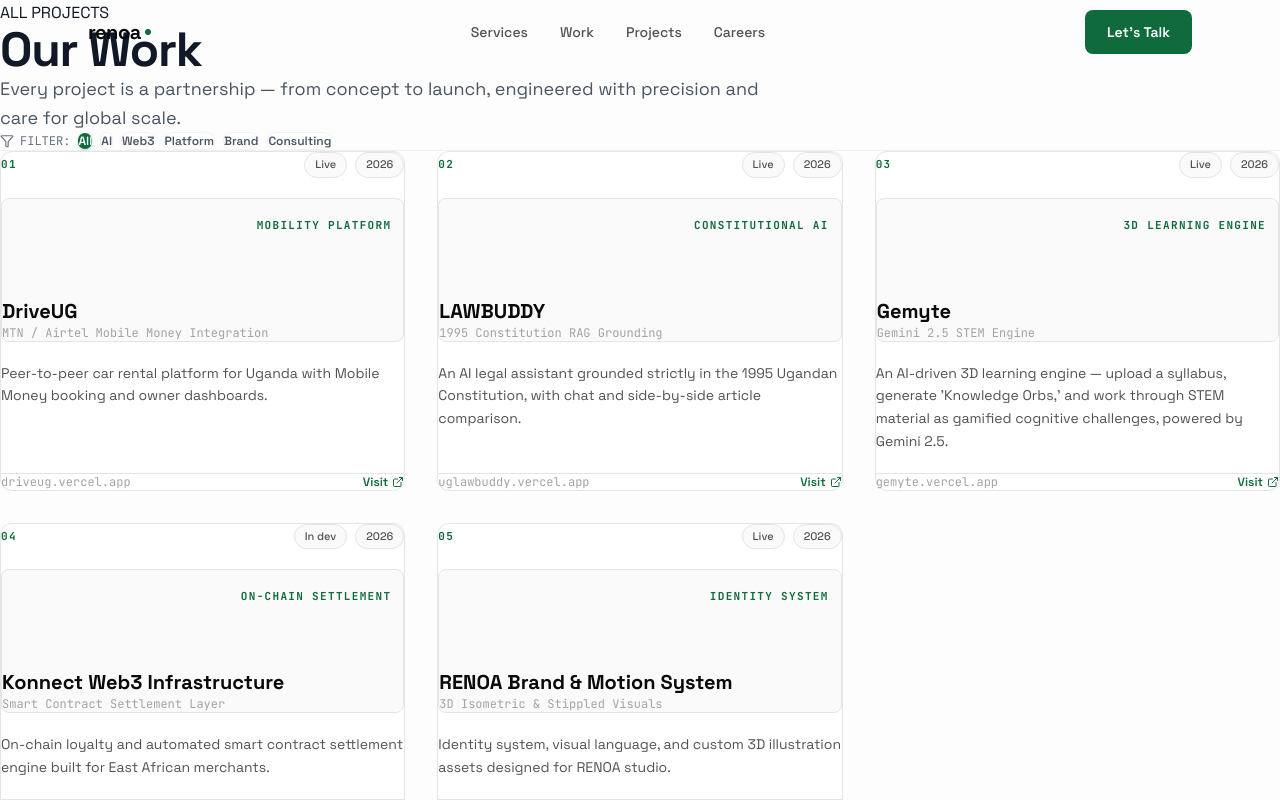
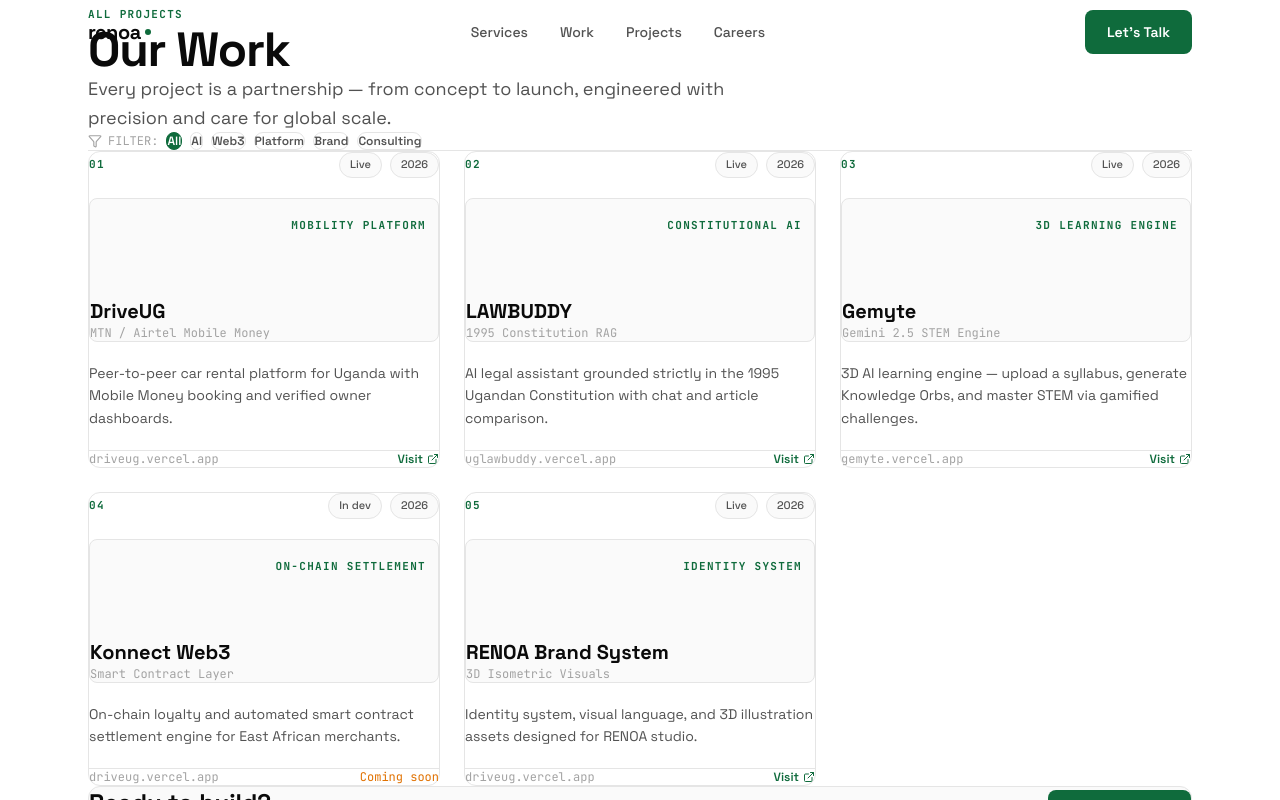
Before and after one commit to Ashelycole1/RENOA, a Next.js app: page /projects in a window 1280 px wide. Shown: the top 800 px of the page. Built offline with nearby package versions, Linux system fonts and the light colour scheme.

Commit message:
feat(pages): update Projects page with filter pills and project cards

```diff
--- a/src/app/projects/page.tsx
+++ b/src/app/projects/page.tsx
@@ -5,7 +5,7 @@
 import Footer from "@/components/Footer";
 import BookingModal from "@/components/BookingModal";
 import WorkCard, { ProjectData } from "@/components/WorkCard";
-import { Filter, ArrowRight } from "lucide-react";
+import { Filter } from "lucide-react";
 
 const ALL_PROJECTS: ProjectData[] = [
   {
@@ -13,12 +13,11 @@
     title: "DriveUG",
     category: "Platform",
     year: "2026",
-    description: "Peer-to-peer car rental platform for Uganda with Mobile Money booking and owner dashboards.",
+    description: "Peer-to-peer car rental platform for Uganda with Mobile Money booking and verified owner dashboards.",
     liveUrl: "https://driveug.vercel.app",
     badge: "MOBILITY PLATFORM",
     accentColor: "#0F6B3C",
-    metrics: "MTN / Airtel Mobile Money Integration",
-    techStack: ["Next.js 14", "Mobile Money", "Tailwind CSS"],
+    metrics: "MTN / Airtel Mobile Money",
     inDevelopment: false,
   },
   {
@@ -26,12 +25,11 @@
     title: "LAWBUDDY",
     category: "AI",
     year: "2026",
-    description: "An AI legal assistant grounded strictly in the 1995 Ugandan Constitution, with chat and side-by-side article comparison.",
+    description: "AI legal assistant grounded strictly in the 1995 Ugandan Constitution with chat and article comparison.",
     liveUrl: "https://uglawbuddy.vercel.app",
     badge: "CONSTITUTIONAL AI",
     accentColor: "#0F6B3C",
-    metrics: "1995 Constitution RAG Grounding",
-    techStack: ["Agentic AI", "Vector Search", "Uganda Law"],
+    metrics: "1995 Constitution RAG",
     inDevelopment: false,
   },
   {
@@ -39,111 +37,102 @@
     title: "Gemyte",
     category: "AI",
     year: "2026",
-    description: "An AI-driven 3D learning engine — upload a syllabus, generate 'Knowledge Orbs,' and work through STEM material as gamified cognitive challenges, powered by Gemini 2.5.",
+    description: "3D AI learning engine — upload a syllabus, generate Knowledge Orbs, and master STEM via gamified challenges.",
     liveUrl: "https://gemyte.vercel.app",
     badge: "3D LEARNING ENGINE",
     accentColor: "#0F6B3C",
     metrics: "Gemini 2.5 STEM Engine",
-    techStack: ["Gemini 2.5", "WebGL", "Gamification"],
     inDevelopment: false,
   },
   {
     id: "konnect-web3",
-    title: "Konnect Web3 Infrastructure",
+    title: "Konnect Web3",
     category: "Web3",
     year: "2026",
-    description: "On-chain loyalty and automated smart contract settlement engine built for East African merchants.",
+    description: "On-chain loyalty and automated smart contract settlement engine for East African merchants.",
     liveUrl: "https://driveug.vercel.app",
     badge: "ON-CHAIN SETTLEMENT",
     accentColor: "#0F6B3C",
-    metrics: "Smart Contract Settlement Layer",
-    techStack: ["Solidity", "Web3", "Next.js"],
+    metrics: "Smart Contract Layer",
     inDevelopment: true,
   },
   {
     id: "renoa-brand",
-    title: "RENOA Brand & Motion System",
+    title: "RENOA Brand System",
     category: "Brand",
     year: "2026",
-    description: "Identity system, visual language, and custom 3D illustration assets designed for RENOA studio.",
+    description: "Identity system, visual language, and 3D illustration assets designed for RENOA studio.",
     liveUrl: "https://driveug.vercel.app",
     badge: "IDENTITY SYSTEM",
     accentColor: "#0F6B3C",
-    metrics: "3D Isometric & Stippled Visuals",
-    techStack: ["Design System", "Motion Design"],
+    metrics: "3D Isometric Visuals",
     inDevelopment: false,
   },
 ];
 
-const FILTER_CATEGORIES = ["All", "AI", "Web3", "Platform", "Brand", "Consulting"];
+const FILTERS = ["All", "AI", "Web3", "Platform", "Brand", "Consulting"];
 
 export default function ProjectsPage() {
   const [bookingOpen, setBookingOpen] = useState(false);
-  const [selectedCategory, setSelectedCategory] = useState("All");
+  const [filter, setFilter] = useState("All");
 
-  const filteredProjects = selectedCategory === "All"
+  const filtered = filter === "All"
     ? ALL_PROJECTS
-    : ALL_PROJECTS.filter((p) => p.category === selectedCategory);
+    : ALL_PROJECTS.filter((p) => p.category === filter);
 
   return (
-    <div className="min-h-screen bg-[#fdfdfd] text-[#111827] selection:bg-[#0F6B3C] selection:text-white">
+    <div className="min-h-screen bg-white text-[#0a0a0a]">
       <Nav onOpenBooking={() => setBookingOpen(true)} />
 
       <main className="pt-32 pb-24">
-        <div className="container">
+        <div className="wrapper">
           {/* Header */}
-          <div className="max-w-3xl mb-12 space-y-4">
-            <span className="eyebrow">ALL PROJECTS</span>
-
-            <h1 className="text-4xl sm:text-5xl font-bold text-[#111827] tracking-tight">
-              Our Work
-            </h1>
-
-            <p className="text-lg text-[#4B5563] leading-relaxed">
+          <div className="max-w-2xl mb-12 space-y-3">
+            <span className="label">ALL PROJECTS</span>
+            <h1 className="text-5xl font-bold text-[#0a0a0a] tracking-tight">Our Work</h1>
+            <p className="text-lg text-[#525252] leading-relaxed">
               Every project is a partnership — from concept to launch, engineered with precision and care for global scale.
             </p>
           </div>
 
-          {/* Filter Pills */}
-          <div className="flex flex-wrap items-center gap-2 mb-12 pb-6 border-b border-[#0000000d]">
-            <div className="flex items-center gap-1.5 mr-2 text-xs font-mono text-[#6B7280]">
-              <Filter className="w-3.5 h-3.5" />
-              <span>FILTER:</span>
+          {/* Filters */}
+          <div className="flex flex-wrap items-center gap-2 mb-10 pb-8 border-b border-[#e5e5e5]">
+            <div className="flex items-center gap-1.5 text-xs font-mono text-[#a3a3a3] mr-1">
+              <Filter className="w-3.5 h-3.5" /> FILTER:
             </div>
-            {FILTER_CATEGORIES.map((cat) => (
+            {FILTERS.map((f) => (
               <button
-                key={cat}
-                onClick={() => setSelectedCategory(cat)}
-                className={`px-4 py-2 rounded-xl text-xs font-semibold transition-all ${
-                  selectedCategory === cat
-                    ? "bg-[#0F6B3C] text-white shadow-sm shadow-[#0F6B3C]/20"
-                    : "bg-white text-[#4B5563] hover:text-[#111827] border border-[#0000000d]"
+                key={f}
+                onClick={() => setFilter(f)}
+                className={`px-4 py-1.5 rounded-full text-xs font-semibold transition-all border ${
+                  filter === f
+                    ? "bg-[#0F6B3C] text-white border-[#0F6B3C]"
+                    : "bg-white text-[#525252] border-[#e5e5e5] hover:border-[#aaa]"
                 }`}
               >
-                {cat}
+                {f}
               </button>
             ))}
           </div>
 
-          {/* Projects Grid */}
-          <div className="grid grid-cols-1 md:grid-cols-2 lg:grid-cols-3 gap-8 mb-24">
-            {filteredProjects.map((project, idx) => (
-              <WorkCard key={project.id} project={project} index={idx} />
+          {/* Grid */}
+          <div className="grid grid-cols-1 md:grid-cols-2 lg:grid-cols-3 gap-6 mb-20">
+            {filtered.map((p, i) => (
+              <WorkCard key={p.id} project={p} index={i} />
             ))}
           </div>
 
-          {/* Bottom CTA Band */}
-          <div className="p-10 rounded-2xl bg-gradient-to-r from-[#E4F3EA] to-[#f7f7f7] border border-[#0000000d] flex flex-col md:flex-row items-center justify-between gap-6">
+          {/* CTA */}
+          <div className="p-10 rounded-xl bg-[#fafafa] border border-[#e5e5e5] flex flex-col md:flex-row items-center justify-between gap-6">
             <div className="space-y-1">
-              <h2 className="text-2xl font-bold text-[#111827]">Ready to build?</h2>
-              <p className="text-sm text-[#4B5563]">Let&apos;s discuss how we can bring your next product to life.</p>
+              <h2 className="text-2xl font-bold text-[#0a0a0a]">Ready to build?</h2>
+              <p className="text-sm text-[#525252]">Let&apos;s discuss how we can bring your next product to life.</p>
             </div>
             <button
               onClick={() => setBookingOpen(true)}
-              className="btn-primary text-sm px-6 py-3.5 whitespace-nowrap"
+              className="btn btn-fill shrink-0"
             >
-              <span>Start a Project</span>
-              <ArrowRight className="w-4 h-4" />
+              Start a Project
             </button>
           </div>
         </div>
```
